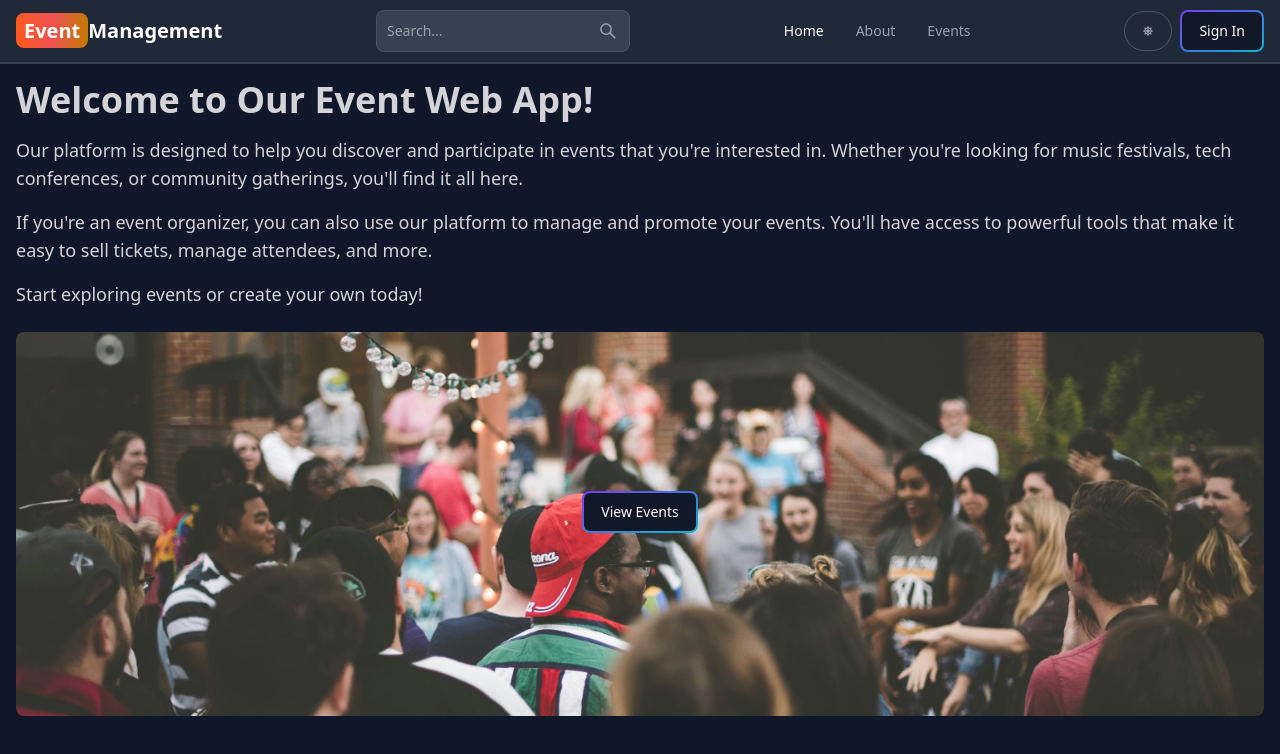
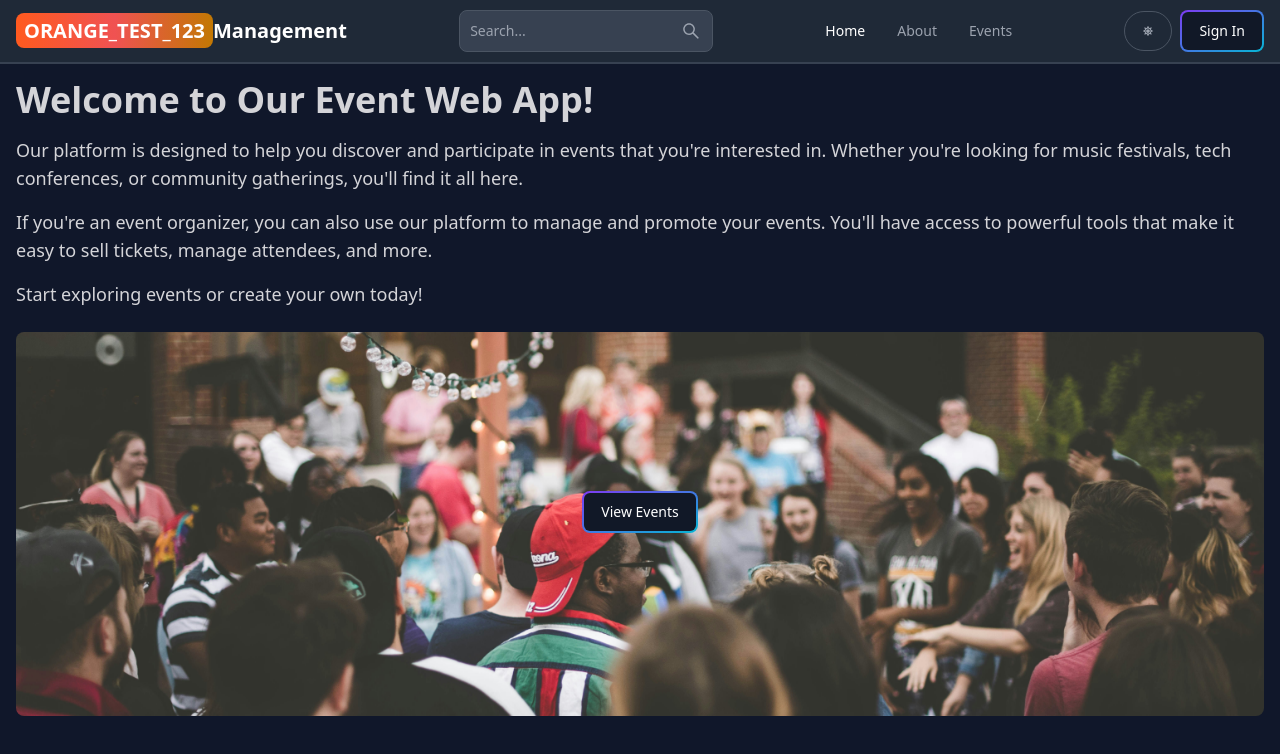
Before and after one commit to shivambhosle276/KAR-AVISHKAAR, a React (Vite) app in the folder client/: page / in a window 1280 px wide. Shown: the top 754 px of the page. Built offline with nearby package versions, Linux system fonts and the light colour scheme; no server answers.

Commit message:
Update Header.jsx

```diff
--- a/client/src/components/Header.jsx
+++ b/client/src/components/Header.jsx
@@ -73,7 +73,7 @@ navigate(`/search?${searchQuery}`);
   className="self-center whitespace-nowrap text-sm sm:text-xl font-semibold dark:text-white"
 >
   <span className="px-2 py-1 bg-gradient-to-r from-orange-500 via-red-500 to-yellow-500 rounded-lg text-white">
-    Event
+    ORANGE_TEST_123
   </span>
   Management
 </Link>
```
